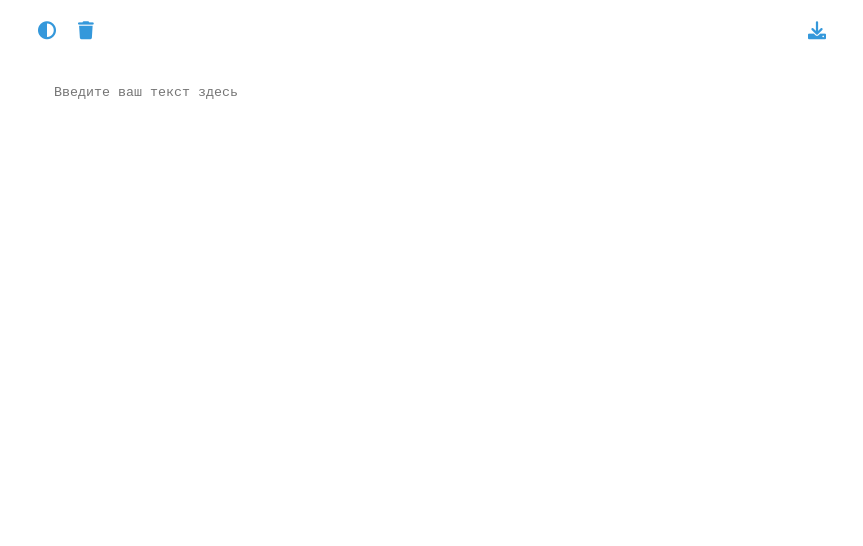
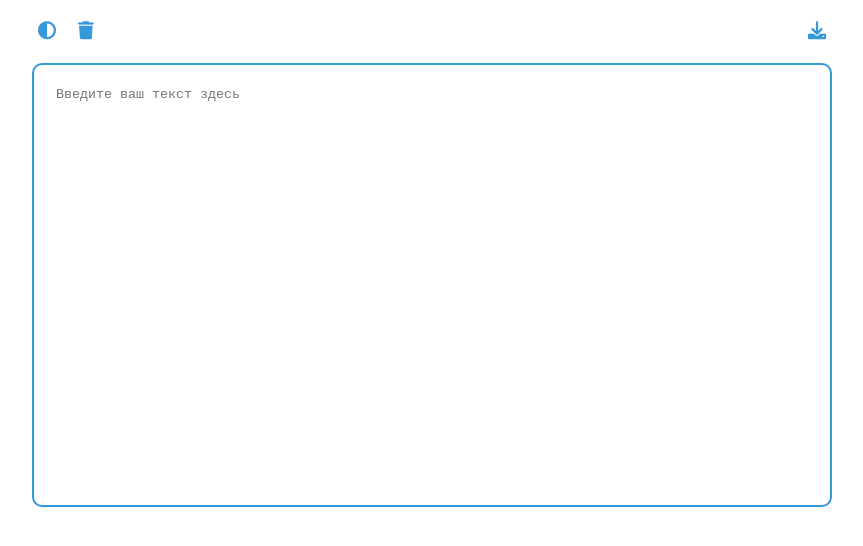
Before and after one commit to loryaru/loryaru, a plain HTML site: page index.html in a window 1280 px wide. Shown: the whole page, without its empty margins (208-1071 px from the left). Drawn offline with Linux system fonts and the light colour scheme.

Commit message:
Update index.html

```diff
--- a/index.html
+++ b/index.html
@@ -37,7 +37,18 @@
         .content {
             padding: 20px;
             background-color: #fff;
-            transition: background-color 0.3s;
+            border: 2px solid #3498db;
+            border-radius: 10px;
+            transition: background-color 0.3s, border-color 0.3s;
+            height: 50vh;
+        }
+
+        .content:hover {
+            border-color: #2676b0;
+        }
+
+        .content.active {
+            height: 100vh;
         }
 
         .content textarea {
```
